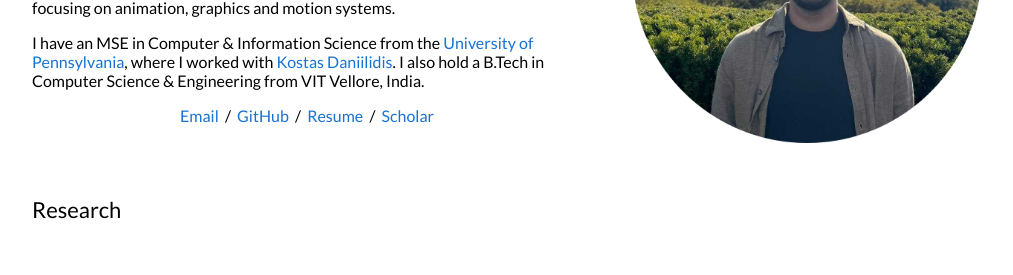
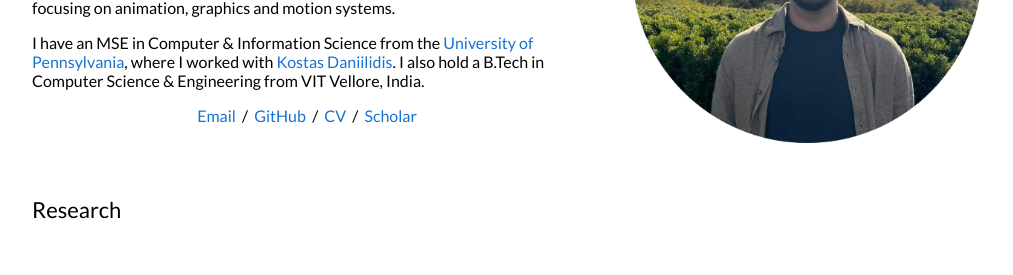
Before and after one commit to singhularAdi/singhularadi.github.io, a Jekyll site: the page built from _posts/2025-11-27-junocam-calibration.md, in a window 1280 px wide. Shown: the part 240-515 px from the top of the page, without its empty margins (133-1146 px from the left). Built offline with Jekyll 4.4.1, drawn with Linux system fonts in a browser that asks for light colours.

Commit message:
Update CV

```diff
--- a/_layouts/default.html
+++ b/_layouts/default.html
@@ -48,7 +48,7 @@ height="0" width="0" style="display:none;visibility:hidden"></iframe></noscript>
               <p style="text-align:center">
                 <a target="_blank" href="https://mailhide.io/e/ikUqNic9"> Email</a> &nbsp;/&nbsp;
                 <a href="https://github.com/singhularadi">GitHub</a> &nbsp;/&nbsp;
-                <a target="_blank" href="https://drive.google.com/file/d/1UFtgOc9EgytEHcySnxZ10cCcfXBhos7C/view?usp=sharing"> Resume</a> &nbsp;/&nbsp;
+                <a target="_blank" href="https://drive.google.com/file/d/1M4X9x0pnLcMvfl0_j46prZwOMSodp45D/view?usp=sharing"> CV</a> &nbsp;/&nbsp;
                 <a href="https://scholar.google.com/citations?user=rgecEYoAAAAJ&hl=en&authuser=1">Scholar</a>
               </p>
             </td>
```
